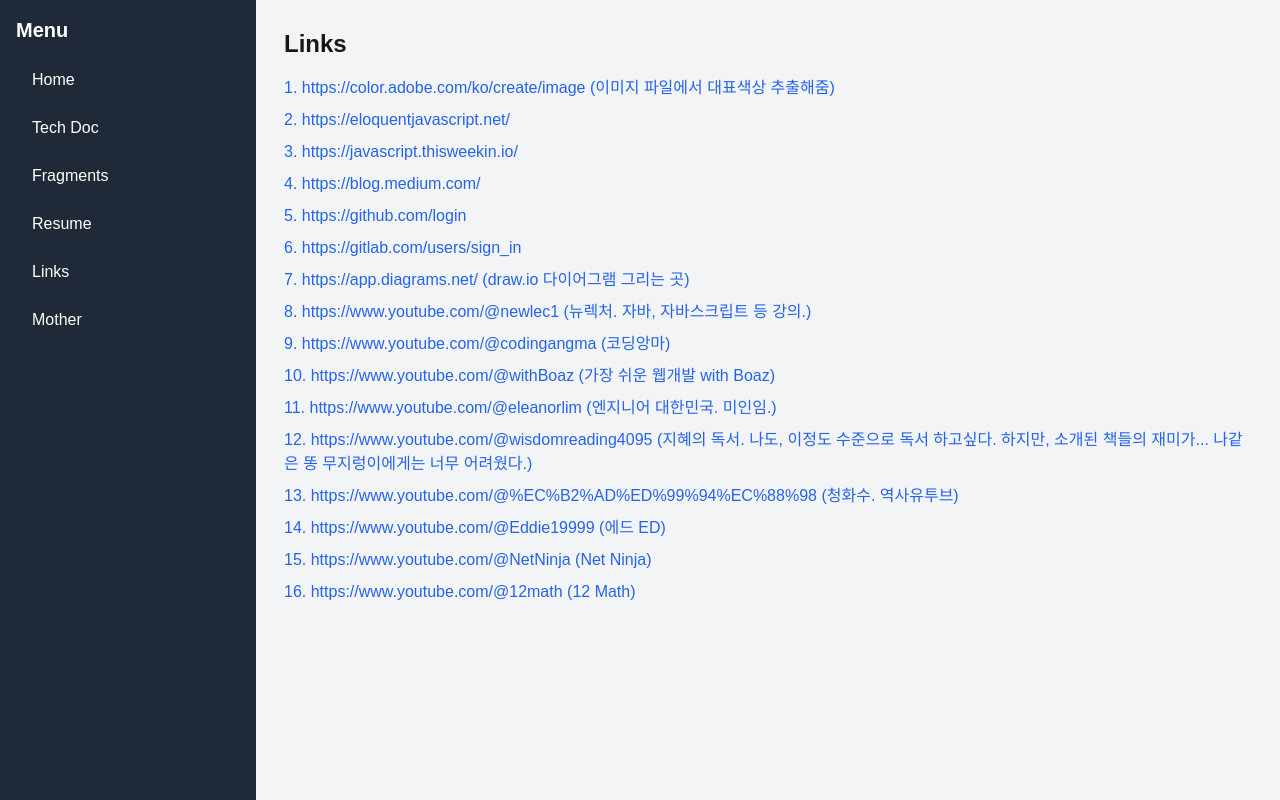
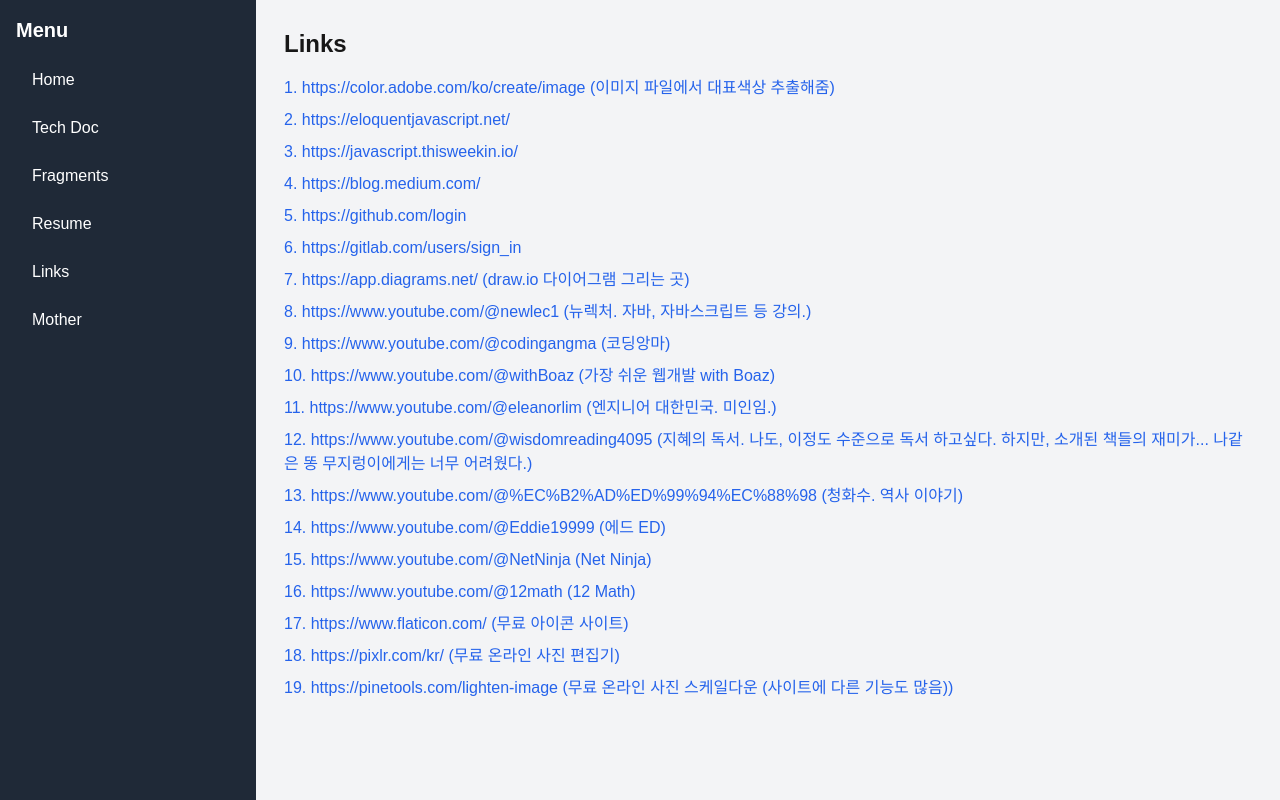
Before and after one commit to dezcao/next-blog-scaffold, a Next.js app: page /links in a window 1280 px wide. Built offline with nearby package versions, Linux system fonts and the light colour scheme.

Commit message:
fix: main bacground image scale down

```diff
--- a/src/app/links/page.jsx
+++ b/src/app/links/page.jsx
@@ -5,85 +5,99 @@
     {
       name: "https://color.adobe.com/ko/create/image",
       address: "https://color.adobe.com/ko/create/image",
-      memo: "이미지 파일에서 대표색상 추출해줌"
+      memo: "이미지 파일에서 대표색상 추출해줌",
     },
     {
       name: "https://eloquentjavascript.net/",
       address: "https://eloquentjavascript.net/",
-      memo: ""
+      memo: "",
     },
     {
       name: "https://javascript.thisweekin.io/",
       address: "https://javascript.thisweekin.io/",
-      memo: ""
+      memo: "",
     },
     {
       name: "https://blog.medium.com/",
       address: "https://blog.medium.com/",
-      memo: ""
+      memo: "",
     },
     {
       name: "https://github.com/login",
       address: "https://github.com/login",
-      memo: ""
+      memo: "",
     },
     {
       name: "https://gitlab.com/users/sign_in",
       address: "https://gitlab.com/users/sign_in",
-      memo: ""
+      memo: "",
     },
     {
       name: "https://app.diagrams.net/",
       address: "https://app.diagrams.net/",
-      memo: "draw.io 다이어그램 그리는 곳"
+      memo: "draw.io 다이어그램 그리는 곳",
     },
     {
       name: "https://www.youtube.com/@newlec1",
       address: "https://www.youtube.com/@newlec1",
-      memo: "뉴렉처. 자바, 자바스크립트 등 강의."
+      memo: "뉴렉처. 자바, 자바스크립트 등 강의.",
     },
     {
       name: "https://www.youtube.com/@codingangma",
       address: "https://www.youtube.com/@codingangma",
-      memo: "코딩앙마"
+      memo: "코딩앙마",
     },
     {
       name: "https://www.youtube.com/@withBoaz",
       address: "https://www.youtube.com/@withBoaz",
-      memo: "가장 쉬운 웹개발 with Boaz"
+      memo: "가장 쉬운 웹개발 with Boaz",
     },
     {
       name: "https://www.youtube.com/@eleanorlim",
       address: "https://www.youtube.com/@eleanorlim",
-      memo: "엔지니어 대한민국. 미인임."
+      memo: "엔지니어 대한민국. 미인임.",
     },
     {
       name: "https://www.youtube.com/@wisdomreading4095",
       address: "https://www.youtube.com/@wisdomreading4095",
-      memo: "지혜의 독서. 나도, 이정도 수준으로 독서 하고싶다. 하지만, 소개된 책들의 재미가... 나같은 똥 무지렁이에게는 너무 어려웠다."
+      memo: "지혜의 독서. 나도, 이정도 수준으로 독서 하고싶다. 하지만, 소개된 책들의 재미가... 나같은 똥 무지렁이에게는 너무 어려웠다.",
     },
     {
       name: "https://www.youtube.com/@%EC%B2%AD%ED%99%94%EC%88%98",
       address: "https://www.youtube.com/@%EC%B2%AD%ED%99%94%EC%88%98",
-      memo: "청화수. 역사유투브"
+      memo: "청화수. 역사 이야기",
     },
     {
       name: "https://www.youtube.com/@Eddie19999",
       address: "https://www.youtube.com/@Eddie19999",
-      memo: "에드 ED"
+      memo: "에드 ED",
     },
     {
       name: "https://www.youtube.com/@NetNinja",
       address: "https://www.youtube.com/@NetNinja",
-      memo: "Net Ninja"
+      memo: "Net Ninja",
     },
     {
       name: "https://www.youtube.com/@12math",
       address: "https://www.youtube.com/@",
-      memo: "12 Math"
+      memo: "12 Math",
+    },
+    {
+      name: "https://www.flaticon.com/",
+      address: "https://www.flaticon.com/",
+      memo: "무료 아이콘 사이트",
+    },
+    {
+      name: "https://pixlr.com/kr/",
+      address: "https://pixlr.com/kr/",
+      memo: "무료 온라인 사진 편집기",
+    },
+    {
+      name: "https://pinetools.com/lighten-image",
+      address: "https://pinetools.com/lighten-image",
+      memo: "무료 온라인 사진 스케일다운 (사이트에 다른 기능도 많음)",
     },
   ];
-
 
   return (
     <div>
--- a/src/app/page.js
+++ b/src/app/page.js
@@ -16,7 +16,7 @@
 
 export default function Home() {
   return (
-    <div className="relative min-h-screen bg-cover bg-center" style={{ backgroundImage: "url('/image/main-background.jpg')" }}>
+    <div className="relative min-h-screen bg-cover bg-center" style={{ backgroundImage: "url('/image/main-background.webp')" }}>
       {/* 반투명 오버레이 */}
       <div className="absolute inset-0 bg-black opacity-50"></div>
 
```
Also changed, not shown: public/image/main-background.webp (added), 1 other file (tests, documents, lock files or other folders).
